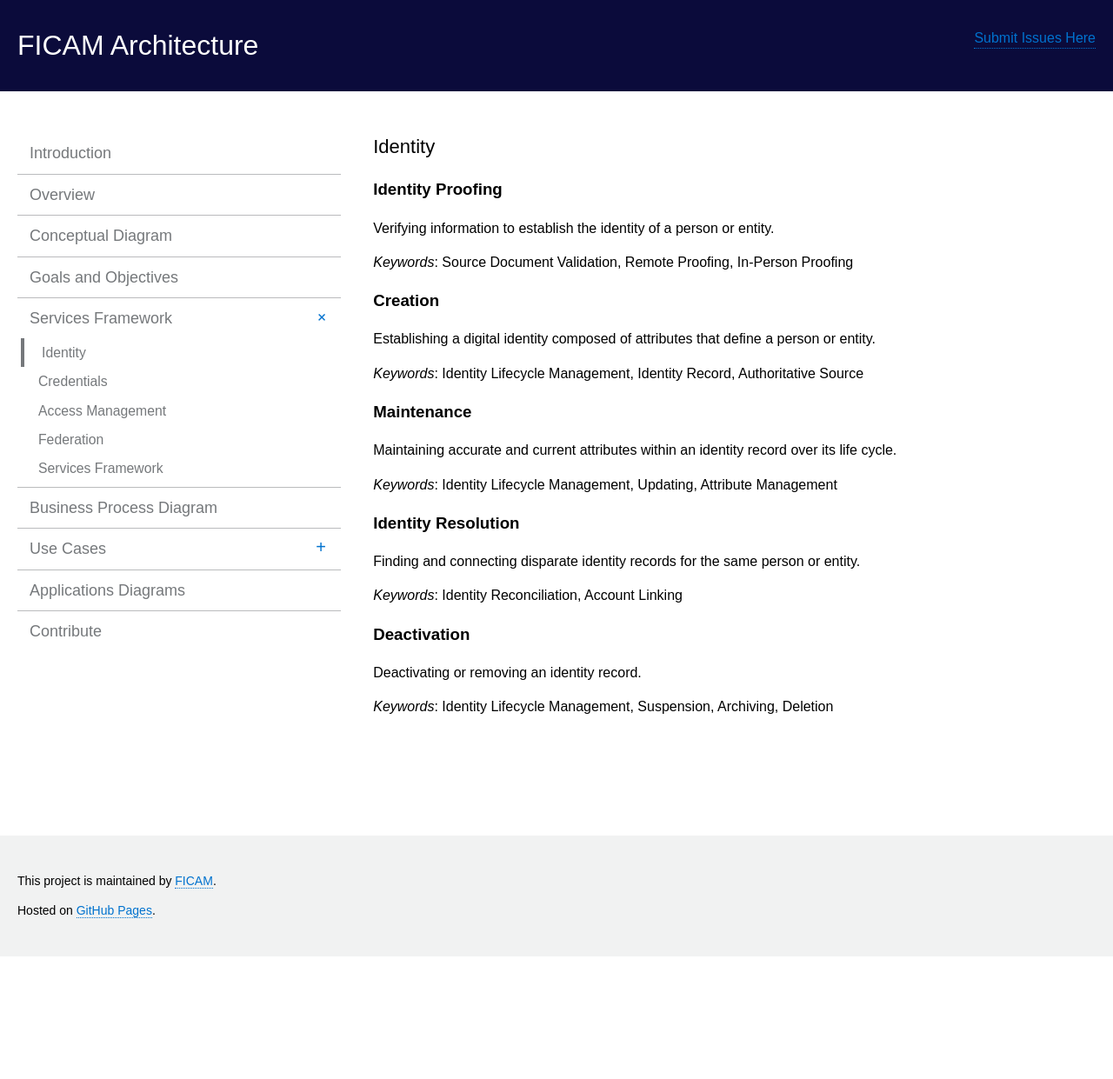
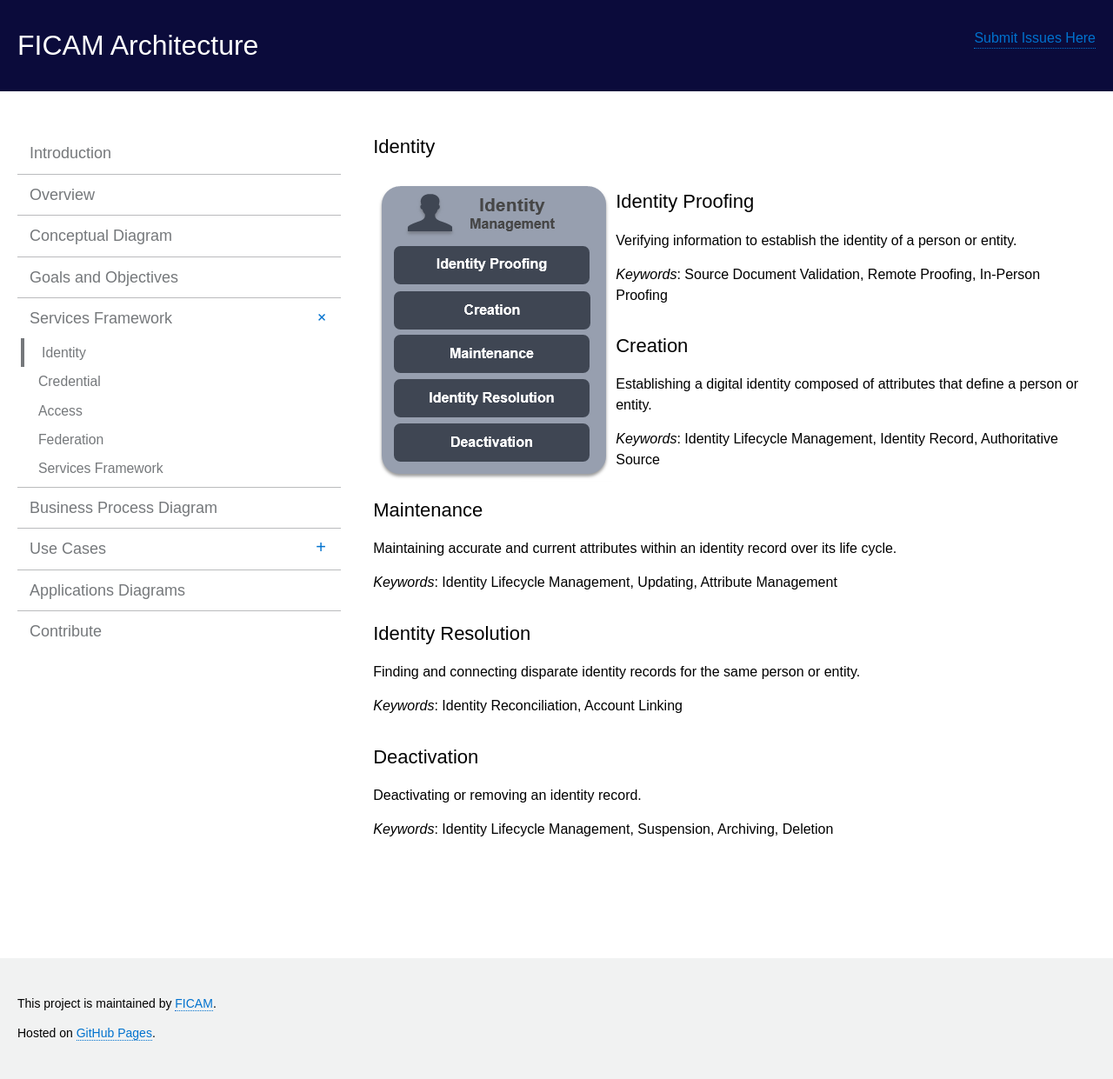
Before and after one commit to GSA/ficam-arch, a Jekyll site: the page built from _services/11_identity.md, in a window 1280 px wide. Shown: the whole page at 87% size. Built offline with Jekyll 4.4.1, drawn with Linux system fonts in a browser that asks for light colours; before the commit the page ends 1100 px from its top, so only the background shows below that.

Commit message:
Adding Services Images

```diff
--- a/_services/11_identity.md
+++ b/_services/11_identity.md
@@ -3,28 +3,31 @@
 title: Identity
 collection: services
 ---
-###Identity Proofing
+<img src ="../../img/Identity.png" align = "left">
+
+
+## Identity Proofing
 
 Verifying information to establish the identity of a person or entity.
 
 *Keywords*: Source Document Validation, Remote Proofing,     In-Person Proofing
 
-###Creation
+## Creation
 Establishing a digital identity composed of attributes that define a person or entity.
 
 *Keywords*: Identity Lifecycle Management, Identity Record, Authoritative Source
 
-###Maintenance
+## Maintenance
 Maintaining accurate and current attributes within an identity record over its life cycle.
 
 *Keywords*: Identity Lifecycle Management, Updating, Attribute Management
 
-###Identity Resolution
+## Identity Resolution
 Finding and connecting disparate identity records for the same person or entity.
 
 *Keywords*: Identity Reconciliation, Account Linking
 
-###Deactivation
+## Deactivation
 Deactivating or removing an identity record.
 
 *Keywords*: Identity Lifecycle Management, Suspension, Archiving, Deletion
```
Also changed, not shown: _services/12_credentials.md (+3 -1 lines), _services/13_access_management.md (+3 -1 lines), _services/14_federation.md (+2 -0 lines).
